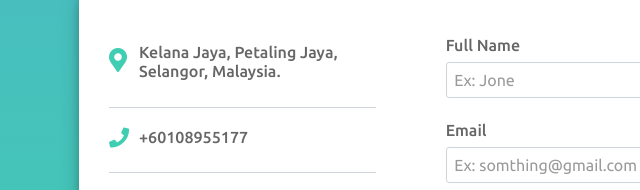
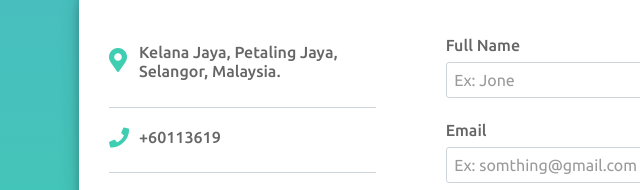
Before and after one commit to Codenax/jahangir.coder, a plain HTML site: page index.html in a window 1280 px wide. Shown: the part 5080-5270 px from the top of the page, 101-741 px from the left. Drawn offline with Linux system fonts and the light colour scheme; animation ran at ten frames a second.

Commit message:
edit number

```diff
--- a/index.html
+++ b/index.html
@@ -879,7 +879,8 @@
                                     <div class="contain-area">
                                         <i class="fas fa-phone"></i>
                                         <div class="contain">
-                                            <h4 class=" font-w-5  jb-mt-1">+60108955177</h4>
+                                            <h4 class=" font-w-5  jb-mt-1">+60113619</h4>
+
                                         </div>
                                     </div>
                                     <div class="contain-area">
```
